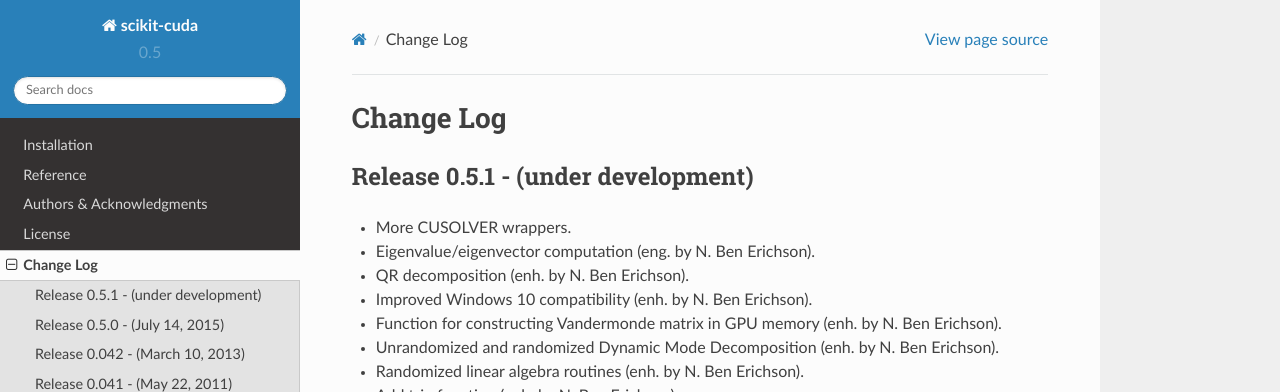
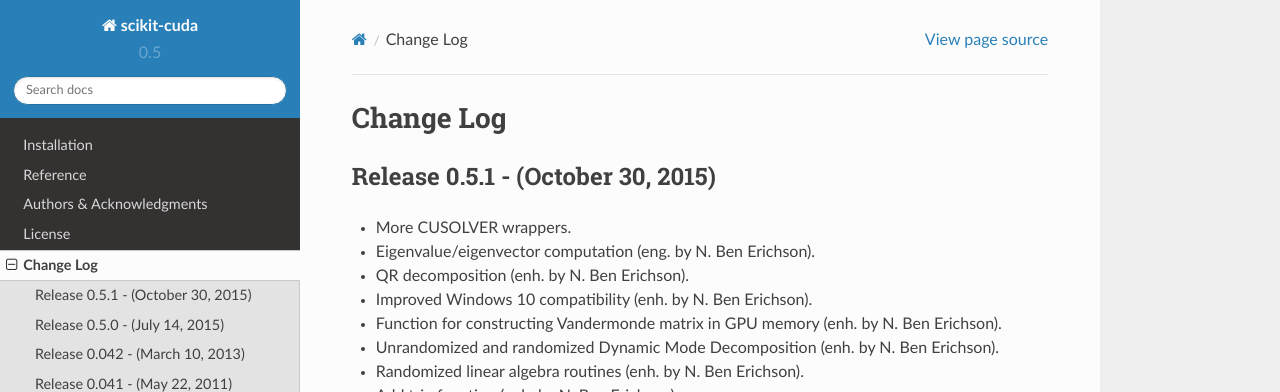
Before and after one commit to lebedov/scikit-cuda, a Sphinx documentation site: the page built from docs/source/changes.rst, in a window 1280 px wide and 900 px high. Shown: the top 392 px of the window. Built offline with Sphinx 7.4.7 and the Read the Docs theme 2.0.0, drawn with Linux system fonts in a browser that asks for light colours; formulas are drawn with MathJax 3.

Commit message:
Record release date.

```diff
--- a/docs/source/changes.rst
+++ b/docs/source/changes.rst
@@ -3,8 +3,8 @@
 Change Log
 ==========
 
-Release 0.5.1 - (under development)
------------------------------------
+Release 0.5.1 - (October 30, 2015)
+----------------------------------
 * More CUSOLVER wrappers.
 * Eigenvalue/eigenvector computation (eng. by N. Ben Erichson).
 * QR decomposition (enh. by N. Ben Erichson).
```
